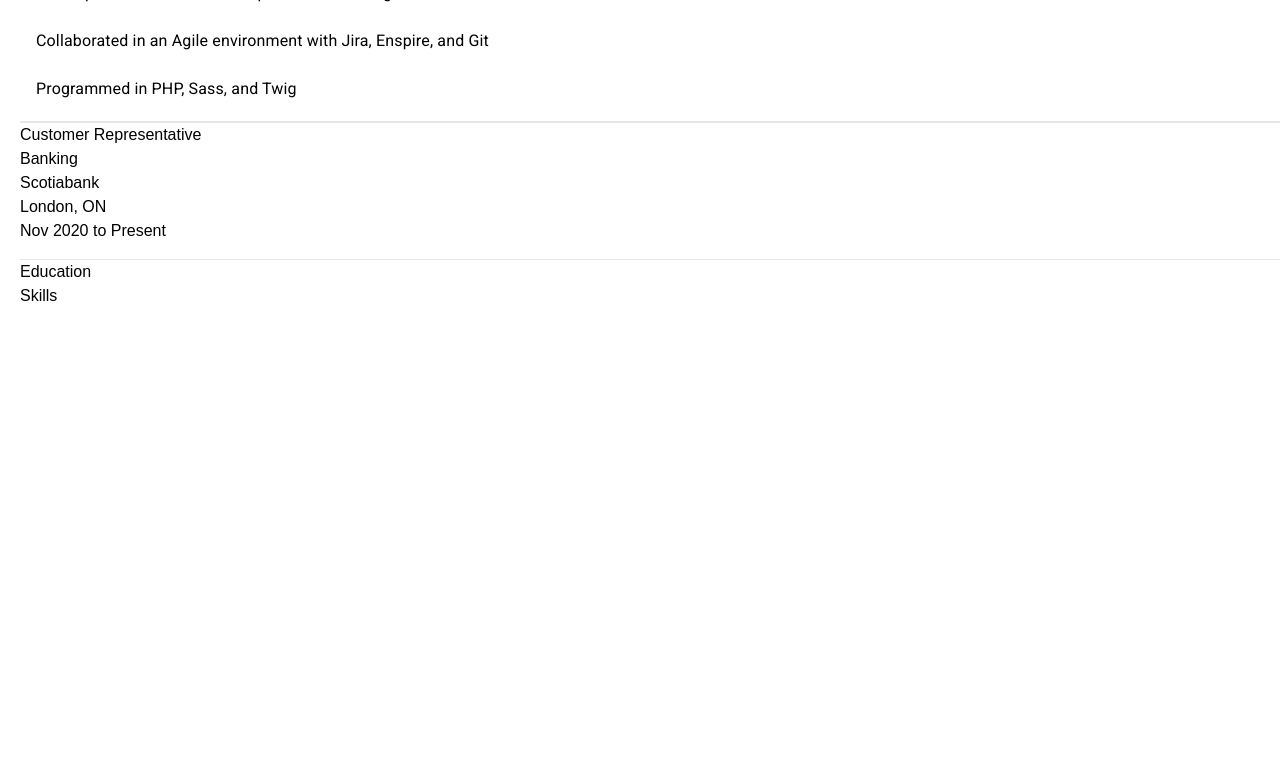
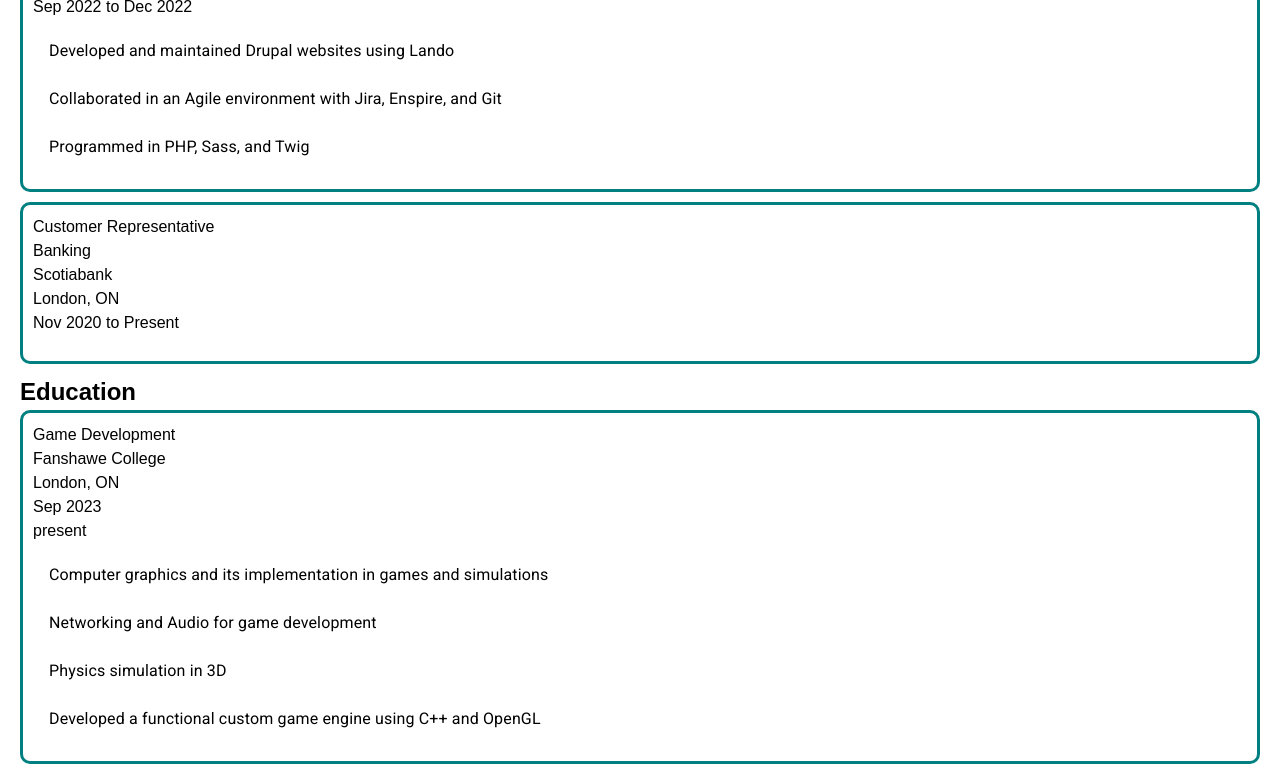
Before and after one commit to lucasberg29/portfolio, a React (Vite) app: page /#/ in a window 1280 px wide. Shown: the part 520-1292 px from the top of the page. Before the commit the page ends 828 px from the top, so only its background shows below. Built offline with nearby package versions, Linux system fonts and the light colour scheme.

Commit message:
added education

```diff
--- /dev/null
+++ b/src/components/Education.jsx
@@ -0,0 +1,31 @@
+import React, { useState, useEffect } from 'react';
+import List from '@mui/material/List';
+import ListItem from '@mui/material/ListItem';
+import ListItemText from '@mui/material/ListItemText';
+
+function Education({ education }) {
+
+    useEffect(() => {
+
+    }, []);
+
+    return (
+        <div className="education">
+            <h1>{education.courseName}</h1>
+            <a href={education.institutionWebsite}>
+                <h1>{education.institution}</h1></a>
+            <h1>{education.location}</h1>
+            <h1>{education.startDate}</h1>
+            <h1>{education.endDate}</h1>
+            <List>
+                {education.bulletPoints.map((bulletPoint, index) => (
+                <ListItem key={index}>
+                <ListItemText primary={bulletPoint} />
+                </ListItem>
+                ))}
+            </List>
+        </div>
+    );
+}
+
+export default Education;
--- a/src/components/Experience.jsx
+++ b/src/components/Experience.jsx
@@ -14,7 +14,6 @@
 
     return (
         <div className="experience">
-            <hr/>
             <h1>{experience.position}</h1>
             <h2>{experience.field}</h2>
             <a href={experience.companyWebsite}><h1>{experience.companyName}</h1></a>
@@ -27,7 +26,6 @@
                 </ListItem>
                 ))}
             </List>
-            <hr/>
         </div>
     );
 }
--- a/src/data/education.json
+++ b/src/data/education.json
@@ -3,6 +3,7 @@
         "id": 1,
         "courseName": "Game Development",
         "institution": "Fanshawe College",
+        "institutionWebsite": "https://www.fanshawec.ca/programs/gdp1-game-development-advanced-programming/next#",
         "location": "London, ON",
         "startDate": "Sep 2023",
         "endDate" : "present",
@@ -17,6 +18,7 @@
         "id": 2,
         "courseName": "Computer Programming and Analysis",
         "institution": "Fanshawe College",
+        "institutionWebsite": "https://www.fanshawec.ca/programs/cpa3-computer-programming-and-analysis/next",
         "location": "London, ON",
         "startDate": "Sep 2020",
         "endDate" : "Apr 2023",
@@ -31,6 +33,7 @@
         "id": 3,
         "courseName": "Mechanical Engineering",
         "institution": "Cefet/RJ",
+        "institutionWebsite": "https://cefet-rj.br/index.php/bacharelado-em-engenharia-mecanica",
         "location": "Rio de Janeiro, Brazil",
         "startDate": "Aug 2011",
         "endDate" : "Feb 2017",
--- a/src/pages/HomePage.jsx
+++ b/src/pages/HomePage.jsx
@@ -1,6 +1,8 @@
 import React, { useEffect } from 'react';
 import Experience from "../components/Experience.jsx";
+import Education from "../components/Education.jsx";
 import experienceData from '../data/experience.json';
+import educationData from '../data/education.json';
 
 function HomePage({setSelectedPage, currentPage}) {
   useEffect(() => {
@@ -9,14 +11,17 @@
 
   return(
     <div className="homePage">
-      <h1>Experience</h1>
+      <div className="sectionTitle">Experience</div>
         {experienceData.map(experience => (
                     <Experience experience={experience}>
                     </Experience>
                 ))}
-      <h1>Education</h1>
-
-      <h1>Skills</h1>
+      <div className="sectionTitle">Education</div>
+      {educationData.map(education => (
+                    <Education education={education}>
+                    </Education>
+                ))}
+      <div className="sectionTitle">Skills</div>
     </div>
   );
 }
--- /dev/null
+++ b/src/styles/homePage.scss
@@ -0,0 +1,22 @@
+.sectionTitle{
+    font-weight: bold;
+    font-size: 1.5rem;
+}
+
+.experience{
+    border-color: teal;
+    border-width: 3px;
+    border-radius: 10px;
+    padding: 10px;
+    margin-right: 20px;
+    margin-bottom: 10px;
+}
+
+.education{
+    border-color: teal;
+    border-width: 3px;
+    border-radius: 10px;
+    padding: 10px;
+    margin-right: 20px;
+    margin-bottom: 10px;
+}
--- a/src/styles/site.scss
+++ b/src/styles/site.scss
@@ -7,3 +7,4 @@
 @import 'pages';
 @import 'icons';
 @import 'games';
+@import 'homePage';
```
